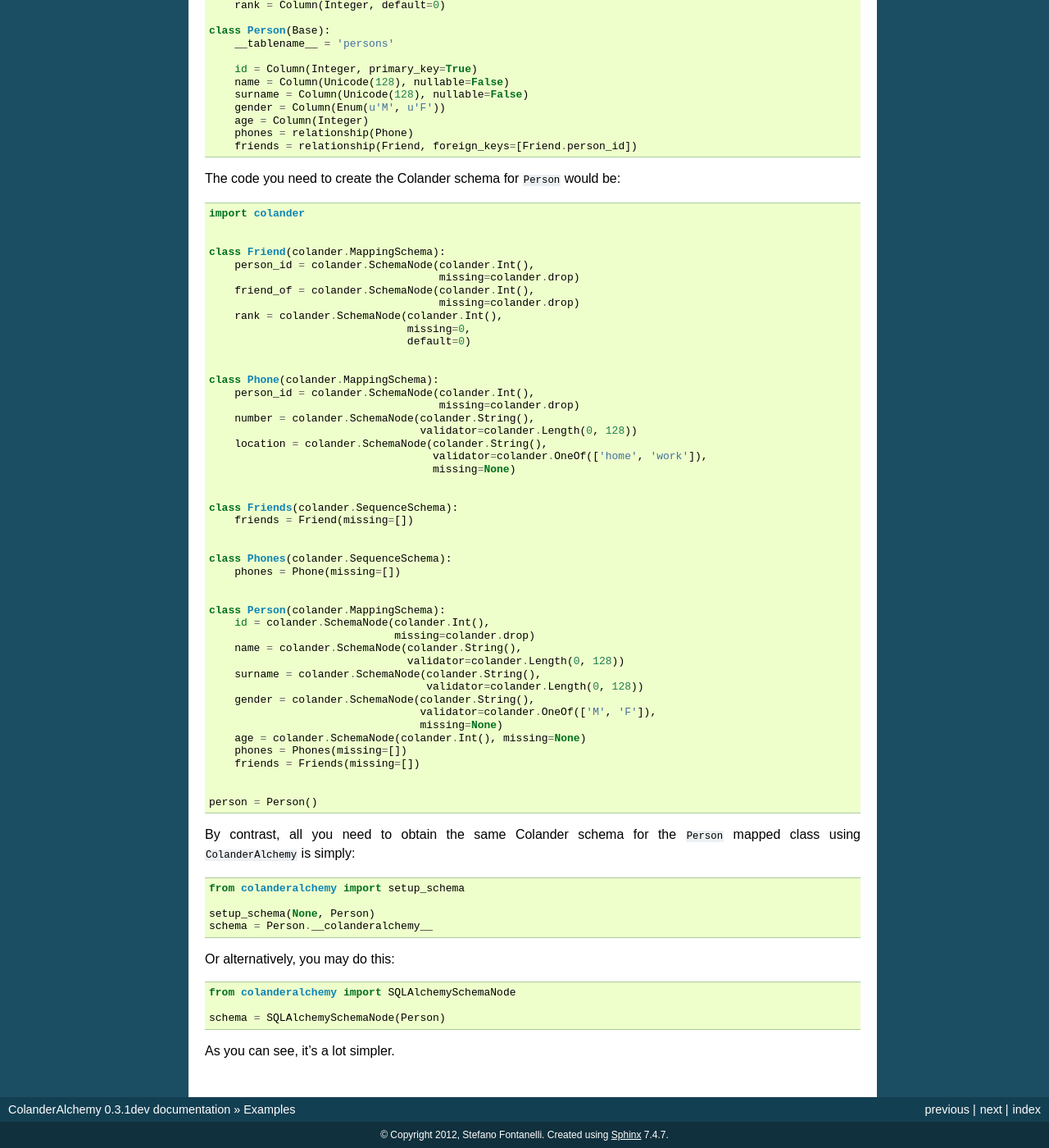
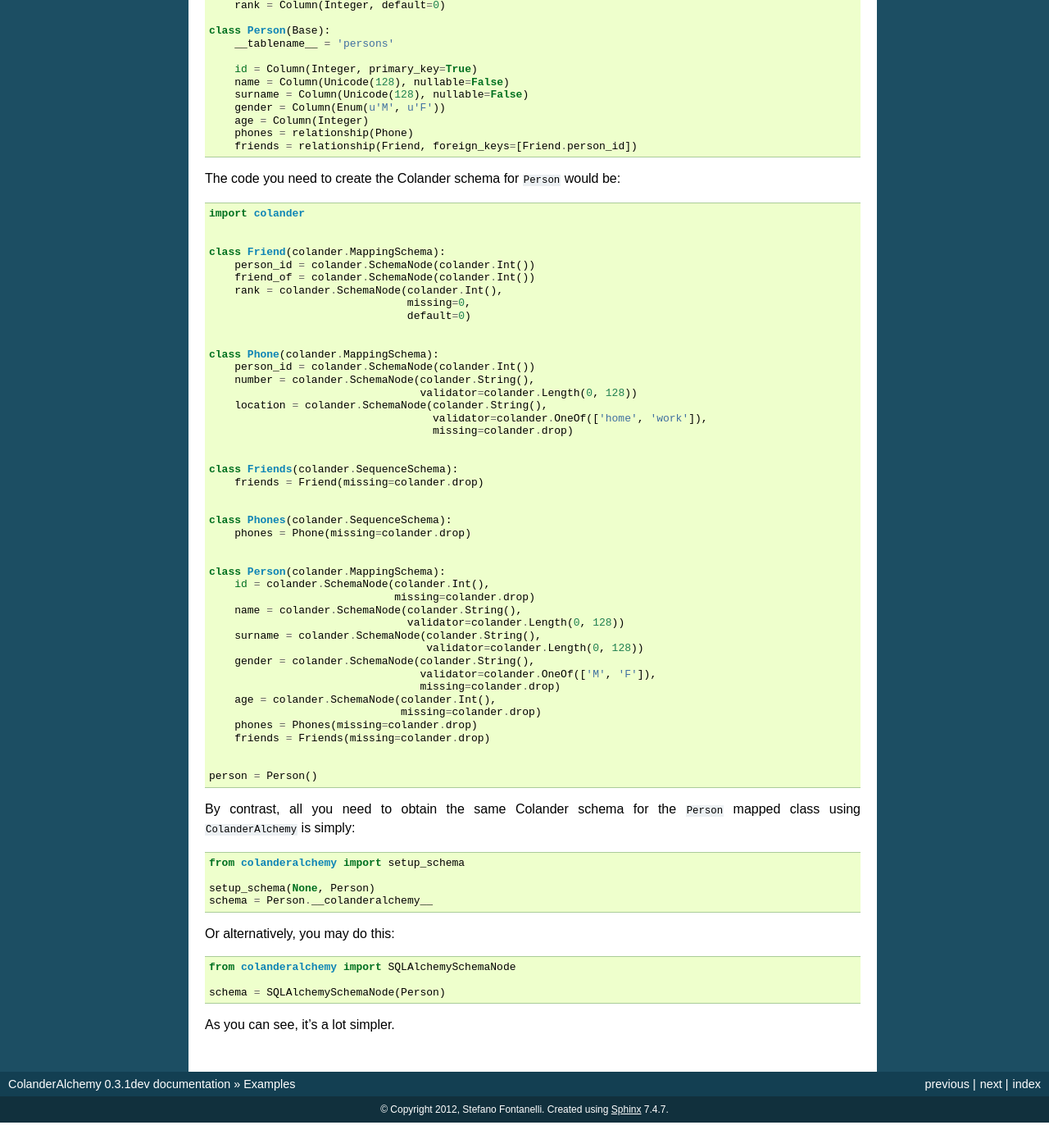
Before and after one commit to stefanofontanelli/ColanderAlchemy, a Sphinx documentation site: the page built from docs/source/examples.rst, in a window 1280 px wide and 1400 px high, scrolled down 566 px. Shown: the whole window at 82% size. Built offline with Sphinx 7.4.7, drawn with Linux system fonts in a browser that asks for light colours; after the commit the page ends 1935 px from its top, so only the background shows below that.

Commit message:
- changed "missing" to colander.drop instead of None or   empty lists so the resulting appstruct can be passed back   into schema.serialize() without issue   (Ex. Integer types caused colander.Invalid as None is not   a valid integer value) - likewise, don't add None values to dictionaries returned   by dictify() so that can be used as an appstruct - modified detection of autoincrement fields so they can   be properly set to missing=colander.drop (wasn't detecting   ForeignKey constraints)

```diff
--- a/docs/source/examples.rst
+++ b/docs/source/examples.rst
@@ -52,31 +52,28 @@
 
 
     class Friend(colander.MappingSchema):
-        person_id = colander.SchemaNode(colander.Int(),
-                                        missing=colander.drop)
-        friend_of = colander.SchemaNode(colander.Int(),
-                                        missing=colander.drop)
+        person_id = colander.SchemaNode(colander.Int())
+        friend_of = colander.SchemaNode(colander.Int())
         rank = colander.SchemaNode(colander.Int(),
                                    missing=0,
                                    default=0)
 
 
     class Phone(colander.MappingSchema):
-        person_id = colander.SchemaNode(colander.Int(),
-                                        missing=colander.drop)
+        person_id = colander.SchemaNode(colander.Int())
         number = colander.SchemaNode(colander.String(),
                                      validator=colander.Length(0, 128))
         location = colander.SchemaNode(colander.String(),
                                        validator=colander.OneOf(['home', 'work']),
-                                       missing=None)
+                                       missing=colander.drop)
 
 
     class Friends(colander.SequenceSchema):
-        friends = Friend(missing=[])
+        friends = Friend(missing=colander.drop)
 
 
     class Phones(colander.SequenceSchema):
-        phones = Phone(missing=[])
+        phones = Phone(missing=colander.drop)
 
 
     class Person(colander.MappingSchema):
@@ -88,10 +85,11 @@
                                       validator=colander.Length(0, 128))
         gender = colander.SchemaNode(colander.String(),
                                      validator=colander.OneOf(['M', 'F']),
-                                     missing=None)
-        age = colander.SchemaNode(colander.Int(), missing=None)
-        phones = Phones(missing=[])
-        friends = Friends(missing=[])
+                                     missing=colander.drop)
+        age = colander.SchemaNode(colander.Int(),
+                                  missing=colander.drop)
+        phones = Phones(missing=colander.drop)
+        friends = Friends(missing=colander.drop)
 
 
     person = Person()
```
Also changed, not shown: docs/source/deform.rst (+4 -5 lines), setup.py (+6 -6 lines), 2 other files.
